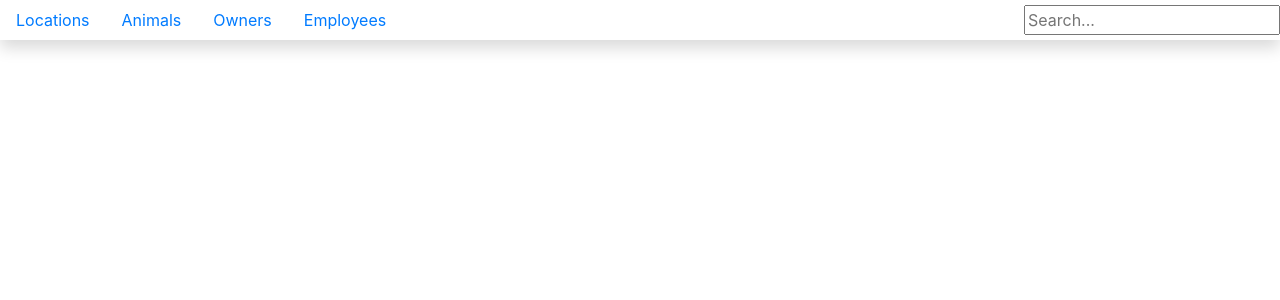
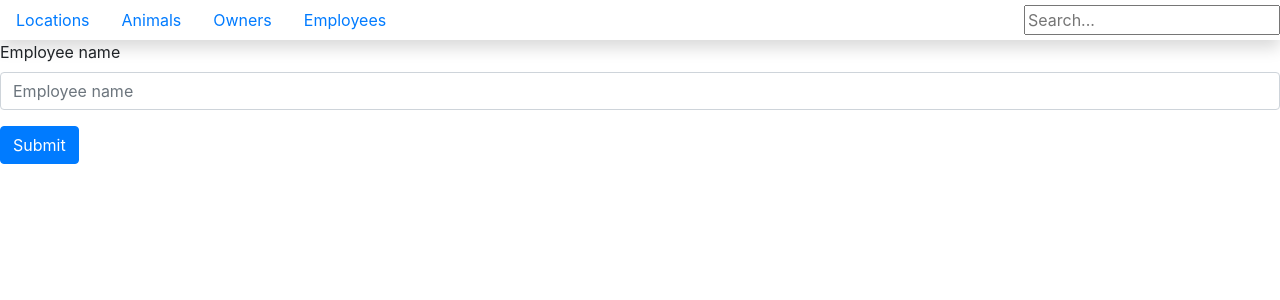
Before and after one commit to megcruzen/react_kennel, a React (Create React App) app: page /employees/new in a window 1280 px wide. Shown: the top 300 px of the page. Built offline with nearby package versions, Linux system fonts and the light colour scheme; no server answers.

Commit message:
Added 'Add Employee' form that POSTs to DB

```diff
--- a/src/components/ApplicationViews.js
+++ b/src/components/ApplicationViews.js
@@ -14,6 +14,8 @@ import LocationDetail from './location/LocationDetail'
 
 import EmployeeManager from "../modules/EmployeeManager"
 import EmployeeList from './employee/EmployeeList'
+// import EmployeeDetail from './employee/EmployeeDetail'
+import EmployeeForm from './employee/EmployeeForm'
 
 import OwnerManager from "../modules/OwnerManager"
 import OwnerList from './owner/OwnerList'
@@ -76,6 +78,13 @@ export default class ApplicationViews extends Component {
         )
     }
 
+    addEmployee = (employee) => EmployeeManager.post(employee)
+    .then(() => EmployeeManager.getAll())
+    .then(allEmployees => this.setState({
+        employees: allEmployees
+        })
+    )
+
     deleteOwner = (id) => {
         return OwnerManager.removeAndList(id)
         .then(() => OwnerManager.getAll())
@@ -99,17 +108,20 @@ export default class ApplicationViews extends Component {
                 {/* <Route exact path="/animals" render={(props) => {
                     return <AnimalList deleteAnimal={this.deleteAnimal} animals={this.state.animals} />
                 }} /> */}
+
                 <Route exact path="/animals" render={(props) => {
                     return <AnimalList {...props}
                                 deleteAnimal={this.deleteAnimal}
                                 animals={this.state.animals} />
                 }} />
+
                 <Route path="/animals/:animalId(\d+)" render={(props) => {
                     return <AnimalDetail {...props}
                                 deleteAnimal={this.deleteAnimal}
                                 animals={this.state.animals}
                                 owners={this.state.owners} />
                 }} />
+
                 {/* Our shiny new route. We pass employees to the AnimalForm so a dropdown can be populated */}
                 <Route path="/animals/new" render={(props) => {
                     return <AnimalForm {...props}
@@ -118,9 +130,14 @@ export default class ApplicationViews extends Component {
                 }} />
 
                 <Route exact path="/employees" render={(props) => {
-                    return <EmployeeList
+                    return <EmployeeList {...props}
                                 deleteEmployee={this.deleteEmployee}
                                 employees={this.state.employees} />
+                }} />
+
+                <Route path="/employees/new" render={(props) => {
+                    return <EmployeeForm {...props}
+                                addEmployee={this.addEmployee} />
                 }} />
 
                 <Route exact path="/owners" render={(props) => {
@@ -128,6 +145,7 @@ export default class ApplicationViews extends Component {
                                 deleteOwner={this.deleteOwner}
                                 owners={this.state.owners} />
                 }} />
+
                 <Route path="/owners/:ownerId(\d+)" render={(props) => {
                     return <OwnerDetail {...props}
                                 deleteOwner={this.deleteOwner}
--- a/src/components/animal/AnimalDetail.js
+++ b/src/components/animal/AnimalDetail.js
@@ -23,7 +23,7 @@ export default class AnimalDetail extends Component {
                             <br />
                             <span className="breed">{animal.breed}</span>
                             <br />
-                            <span className="owner">Manager:<br />{employeeName}</span>
+                            <span className="owner">Caretaker:<br />{employeeName}</span>
                             {/* <span className="owner">Owner:<br />{ownerName}</span> */}
                             <a href="#"
                                 onClick={() => this.props.deleteAnimal(animal.id)
--- a/src/components/animal/AnimalList.js
+++ b/src/components/animal/AnimalList.js
@@ -27,7 +27,7 @@ export default class AnimalList extends Component {
                                     <br />
                                     <span className="breed">{animal.breed}</span>
                                     <br />
-                                    <span className="owner">Manager:<br />{animal.employee.name}</span>
+                                    <span className="owner">Caretaker:<br />{animal.employee.name}</span>
                                     {/* <span className="owner">Owner:<br />{animal.owner.name}</span> */}
                                     <Link className="nav-link" to={`/animals/${animal.id}`}>Details</Link>
                                     <a href="#"
--- /dev/null
+++ b/src/components/employee/EmployeeForm.js
@@ -0,0 +1,52 @@
+import React, { Component } from "react"
+// import "./Employee.css"
+
+export default class EmployeeForm extends Component {
+
+    // Set initial state
+    state = {
+        employee: ""
+    }
+
+    // Update state whenever an input field is edited
+    handleFieldChange = evt => {
+        const stateToChange = {}
+        console.log(evt.target.id, evt.target.value);
+        stateToChange[evt.target.id] = evt.target.value
+        this.setState(stateToChange)
+    }
+
+    /*
+        Local method for validation, creating animal object, and
+        invoking the function reference passed from parent component
+     */
+    constructNewEmployee = evt => {
+        evt.preventDefault();
+
+        const employee = {
+            name: this.state.employee
+        }
+
+        // Create the employee and then redirect user to employee list
+        this.props.addEmployee(employee)
+        .then(() => this.props.history.push("/employees"))
+    }
+
+    render() {
+        return (
+            <React.Fragment>
+                <form className="employeeForm">
+                    <div className="form-group">
+                        <label htmlFor="employeeName">Employee name</label>
+                        <input type="text" required
+                               className="form-control"
+                               onChange={this.handleFieldChange}
+                               id="employee"
+                               placeholder="Employee name" />
+                    </div>
+                    <button type="submit" onClick={this.constructNewEmployee} className="btn btn-primary">Submit</button>
+                </form>
+            </React.Fragment>
+        )
+    }
+}
--- a/src/components/employee/EmployeeList.js
+++ b/src/components/employee/EmployeeList.js
@@ -1,10 +1,21 @@
 import React, { Component } from 'react'
+
+// import "./Employee.css"
 export default class EmployeeList extends Component {
     render() {
         // console.log(this.props.employees);
         return (
             <section className="employees">
                 <h1>Employees</h1>
+                <div className="employeeButton">
+                    <button type="button"
+                            className="btn btn-success"
+                            onClick={() => {
+                                this.props.history.push("/employees/new")}
+                            }>
+                        Add Employee
+                    </button>
+                </div>
                 <div>
                 {
                     this.props.employees.map(employee =>
--- a/src/modules/EmployeeManager.js
+++ b/src/modules/EmployeeManager.js
@@ -15,6 +15,17 @@ export default {
             method: "DELETE"
         })
         .then(() => this.getAll())
-    }
+    },
+
+    post(newEmployee) {
+        return fetch(`${remoteURL}/employees`, {
+          method: "POST",
+          headers: {
+            "Content-Type": "application/json"
+          },
+          body: JSON.stringify(newEmployee)
+        })
+        .then(data => data.json())
+      }
 
 }
```
Also changed, not shown: src/components/owner/OwnerForm.js (added).
